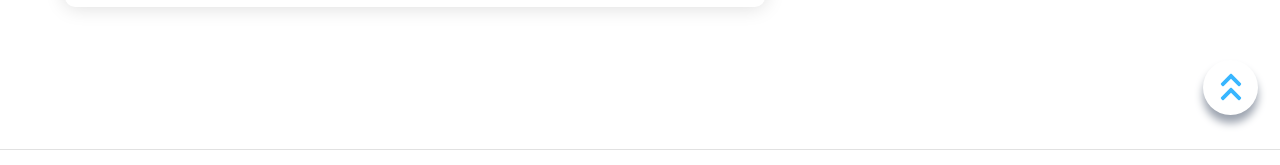
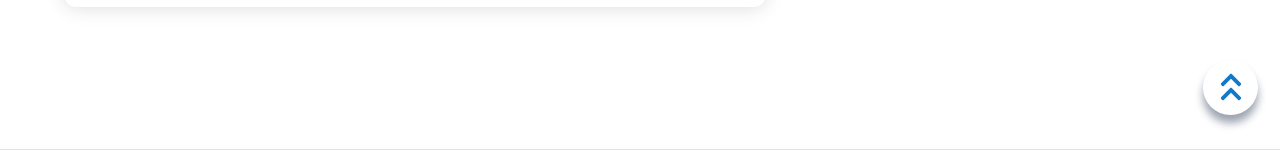
Before and after one commit to antofon/portfolio-v3, a Next.js app: page / in a window 1280 px wide. Shown: the part 4871-5036 px from the top of the page. Built offline with nearby package versions, Linux system fonts and the light colour scheme.

Commit message:
Update chevron colors

```diff
--- a/styles/BackToTop.module.css
+++ b/styles/BackToTop.module.css
@@ -1,7 +1,8 @@
 .container {
   border-radius: 50%;
   background: #fff;
-  color: #38b6ff;
+  /* color: #38b6ff; */
+  color: #1279c8;
   font-size: 24px;
   display: flex;
   position: absolute;
```
